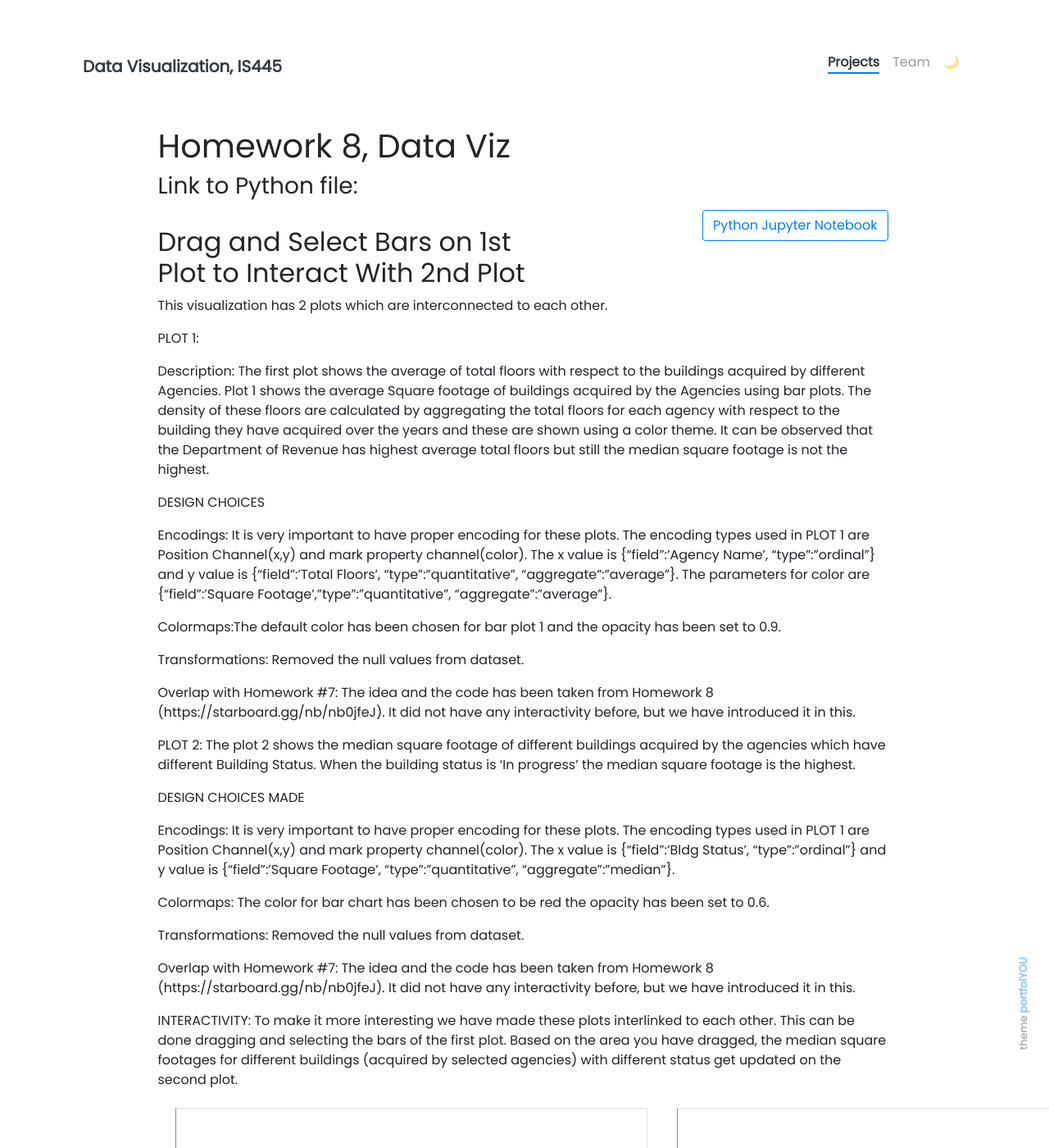
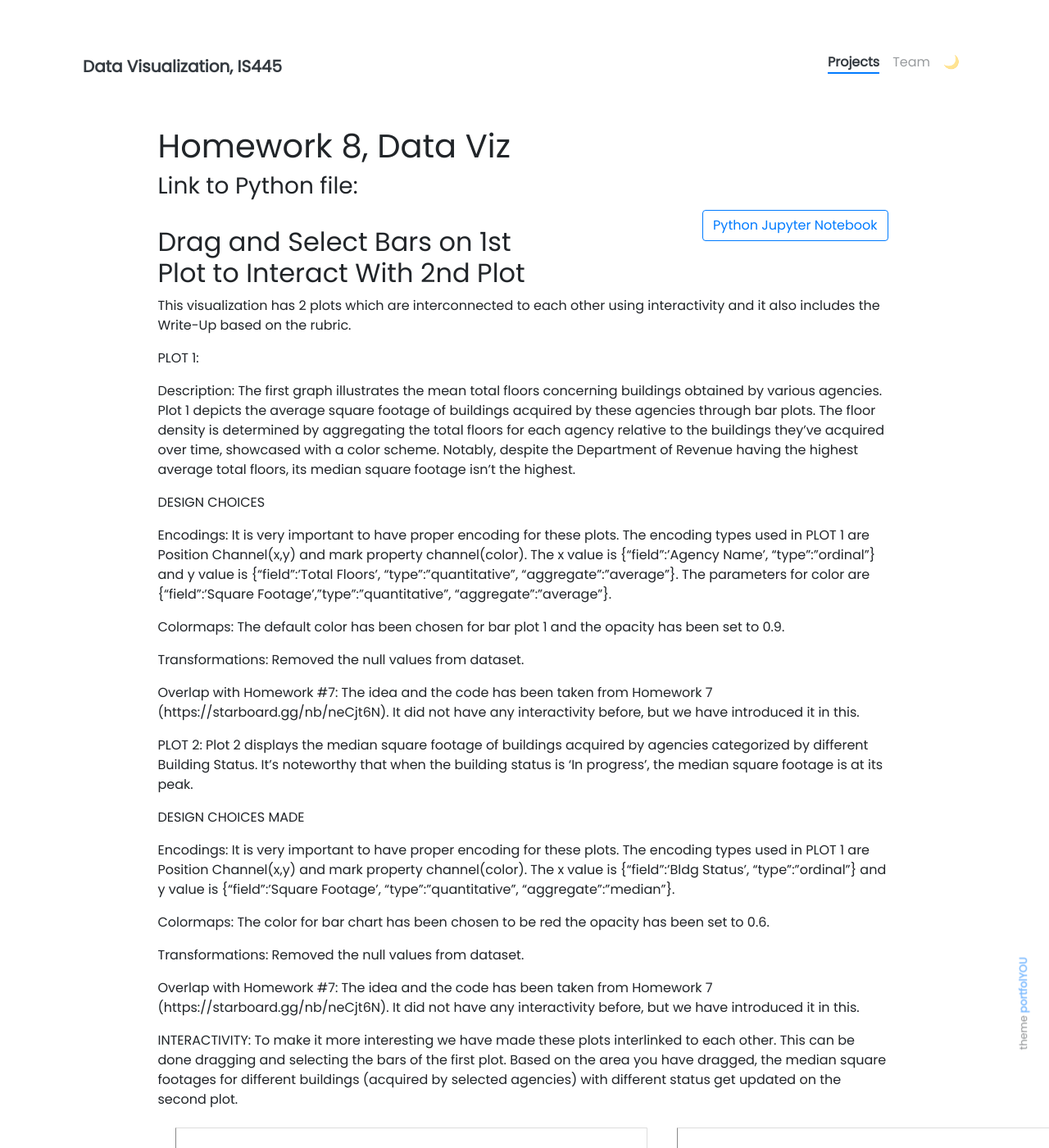
Before and after one commit to adnaanchida/adnaanchida.github.io, a Jekyll site: the page built from _projects/1_Vega_lite_project.md, in a window 1280 px wide and 1400 px high. Shown: the whole window at 82% size. Built offline with Jekyll 4.4.1, drawn with Linux system fonts in a browser that asks for light colours; nearby versions of some CDN libraries.

Commit message:
Update 1_Vega_lite_project.md

```diff
--- a/_projects/1_Vega_lite_project.md
+++ b/_projects/1_Vega_lite_project.md
@@ -20,28 +20,28 @@ custom_js:
 
 ## Drag and Select Bars on 1st Plot to Interact With 2nd Plot
 
-This visualization has 2 plots which are interconnected to each other.
+This visualization has 2 plots which are interconnected to each other using interactivity and it also includes the Write-Up based on the rubric.
 
 PLOT 1:
 
 Description:
-The first plot shows the average of total floors with respect to the buildings acquired by different Agencies. Plot 1 shows the average Square footage of buildings acquired by the Agencies using bar plots. The density of these floors are calculated by aggregating the total floors for each agency with respect to the building they have acquired over the years and these are shown using a color theme. It can be observed that the Department of Revenue has highest average total floors but still the median square footage is not the highest.
+The first graph illustrates the mean total floors concerning buildings obtained by various agencies. Plot 1 depicts the average square footage of buildings acquired by these agencies through bar plots. The floor density is determined by aggregating the total floors for each agency relative to the buildings they've acquired over time, showcased with a color scheme. Notably, despite the Department of Revenue having the highest average total floors, its median square footage isn't the highest.
 
 DESIGN CHOICES
 
 Encodings:
 It is very important to have proper encoding for these plots. The encoding types used in PLOT 1 are Position Channel(x,y) and mark property channel(color). The x value is {"field":'Agency Name', "type":"ordinal"} and y value is {"field":'Total Floors', "type":"quantitative", "aggregate":"average"}. The parameters for color are {"field":'Square Footage',"type":"quantitative", "aggregate":"average"}.
 
-Colormaps:The default color has been chosen for bar plot 1 and the opacity has been set to 0.9.
+Colormaps: The default color has been chosen for bar plot 1 and the opacity has been set to 0.9.
 
 Transformations:
 Removed the null values from dataset.
 
 Overlap with Homework #7:
-The idea and the code has been taken from Homework 8 (https://starboard.gg/nb/nb0jfeJ). It did not have any interactivity before, but we have introduced it in this.
+The idea and the code has been taken from Homework 7 (https://starboard.gg/nb/neCjt6N). It did not have any interactivity before, but we have introduced it in this.
 
 PLOT 2:
-The plot 2 shows the median square footage of different buildings acquired by the agencies which have different Building Status. When the building status is 'In progress' the median square footage is the highest.
+Plot 2 displays the median square footage of buildings acquired by agencies categorized by different Building Status. It's noteworthy that when the building status is 'In progress', the median square footage is at its peak.
 
 DESIGN CHOICES MADE
 
@@ -55,7 +55,7 @@ Transformations:
 Removed the null values from dataset.
 
 Overlap with Homework #7:
-The idea and the code has been taken from Homework 8 (https://starboard.gg/nb/nb0jfeJ). It did not have any interactivity before, but we have introduced it in this.
+The idea and the code has been taken from Homework 7 (https://starboard.gg/nb/neCjt6N). It did not have any interactivity before, but we have introduced it in this.
 
 
 INTERACTIVITY:
```
